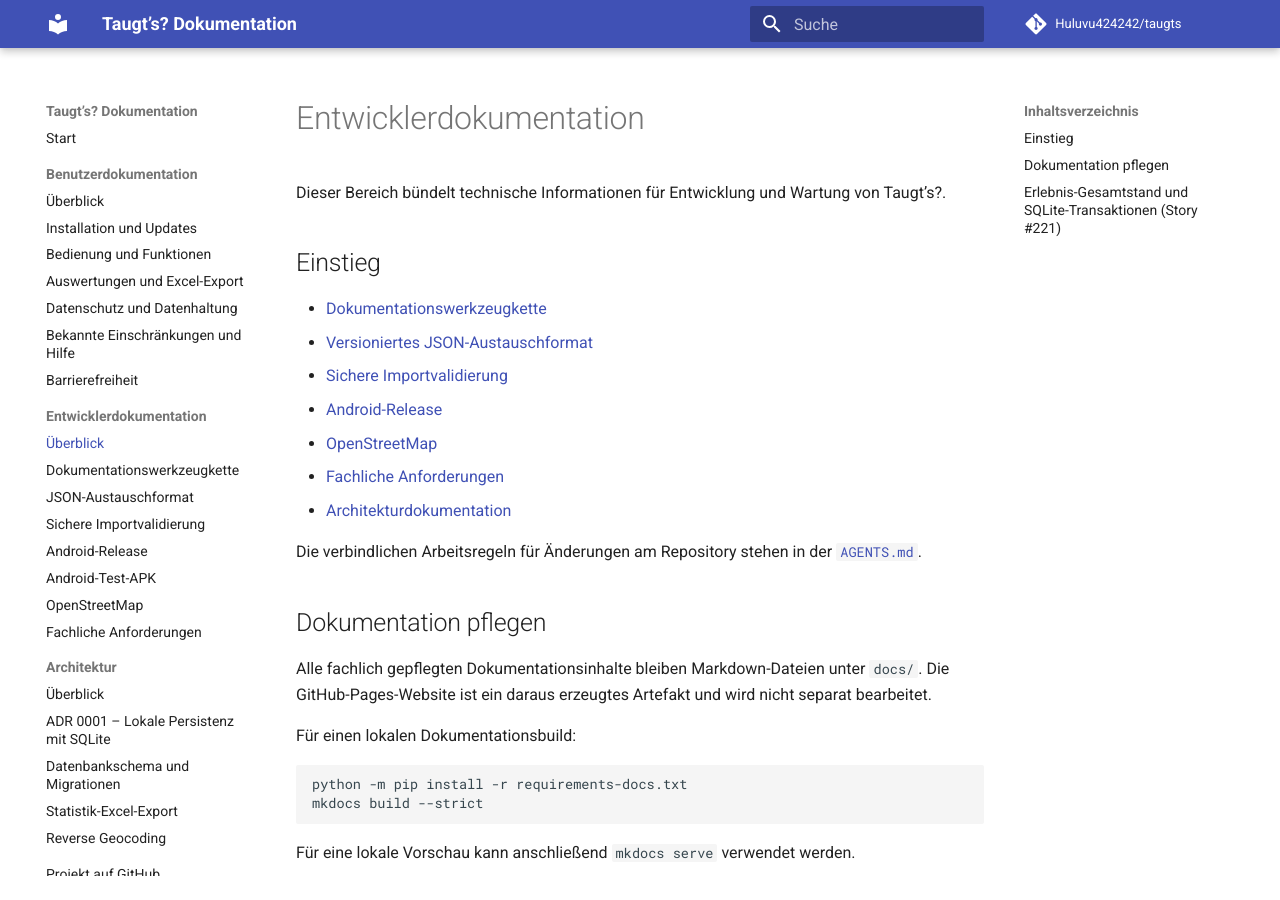
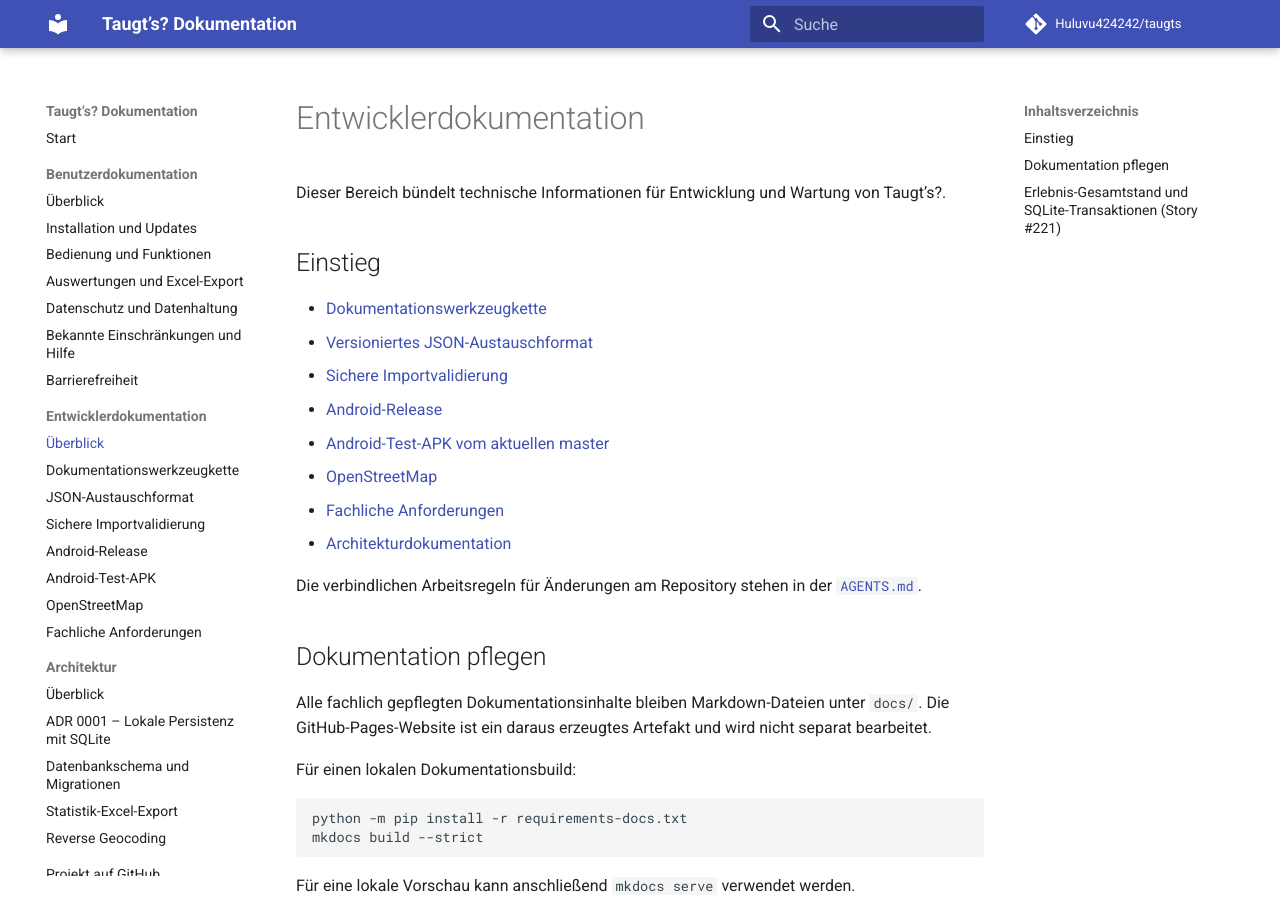
Before and after one commit to Huluvu424242/taugts, an MkDocs documentation site: the page built from docs/entwicklung/index.md, in a window 1280 px wide and 900 px high. Built offline with MkDocs 1.6.1 and Material for MkDocs 9.7.7, drawn with Linux system fonts in a browser that asks for light colours; comment, search, counter and statistics services are not loaded.

Commit message:
docs(#232): docs/entwicklung/index.md mit master-Stand abgleichen

```diff
--- a/docs/entwicklung/index.md
+++ b/docs/entwicklung/index.md
@@ -8,6 +8,7 @@ Dieser Bereich bündelt technische Informationen für Entwicklung und Wartung vo
 - [Versioniertes JSON-Austauschformat](austauschformat.md)
 - [Sichere Importvalidierung](importvalidierung.md)
 - [Android-Release](../android-release.md)
+- [Android-Test-APK vom aktuellen master](android-test-apk.md)
 - [OpenStreetMap](../openstreetmap.md)
 - [Fachliche Anforderungen](../fachliche_anforderungen.md)
 - [Architekturdokumentation](../architecture/README.md)
```
